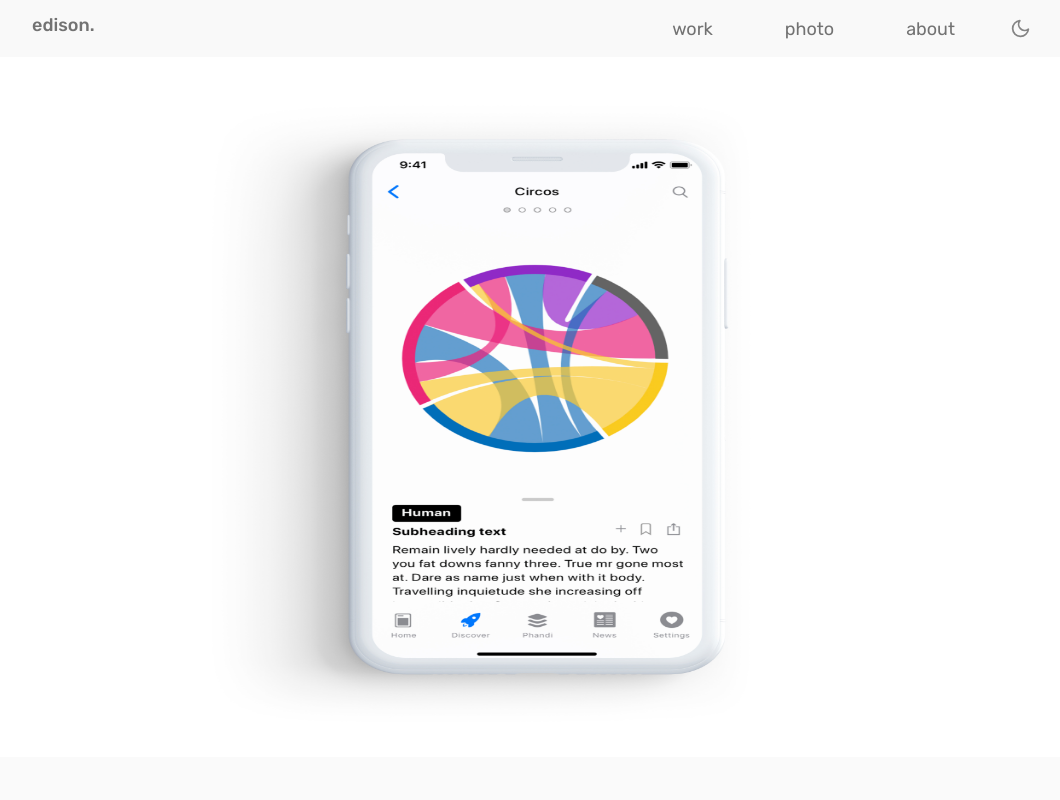
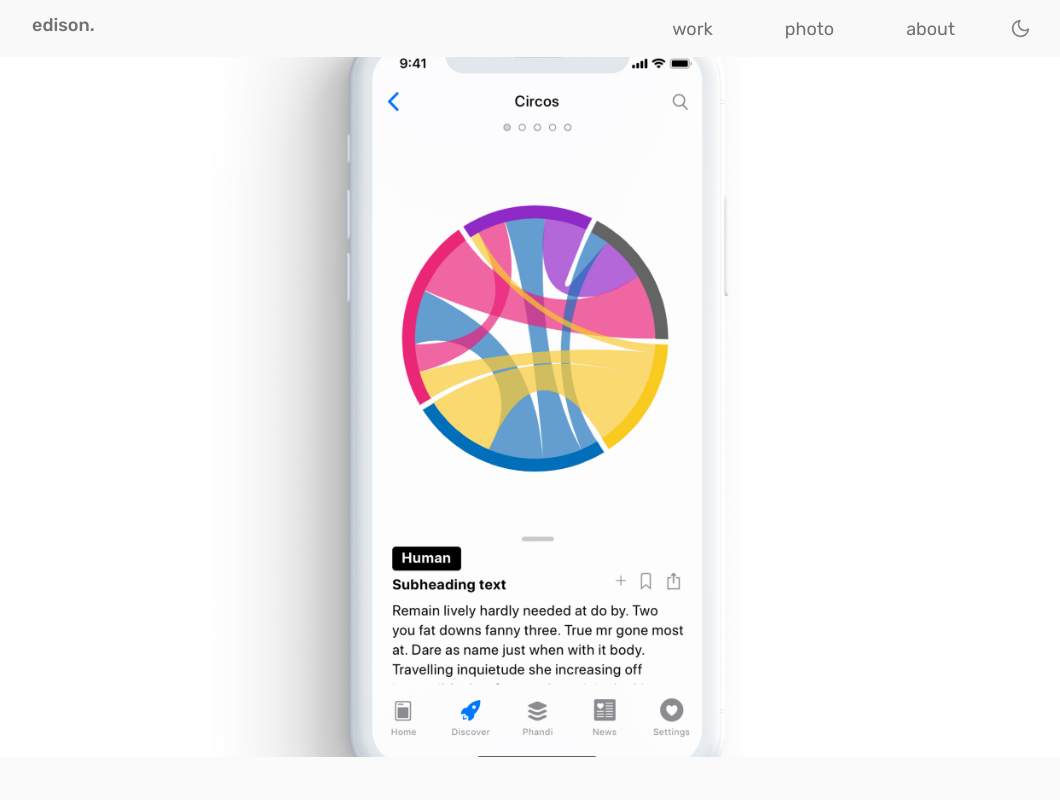
Before and after one commit to fyeung21/edison-web, a React (Create React App) app: page /work/genomic in a window 1280 px wide. Shown: the top 800 px of the page, without its empty margins (108-1168 px from the left). Built offline with nearby package versions, Linux system fonts and the light colour scheme.

Commit message:
style: Edit img styling

```diff
--- a/src/components/Photo/photoStyles.js
+++ b/src/components/Photo/photoStyles.js
@@ -26,5 +26,8 @@ export const LandscapeCont = styled.div`
 //////////////// Img
 
 export const PhotoImg = styled.img`
+    height: 100%;
     width: 100%;
+    object-fit: cover;
+    filter: brightness(${({ theme }) => theme.imgBrightness});
 `
--- a/src/components/WorkCaseStudies/caseStyles.js
+++ b/src/components/WorkCaseStudies/caseStyles.js
@@ -8,7 +8,6 @@ export const CaseStudyCont = styled.div`
 ///////////// Banner
 
 export const BannerCont = styled.div`
-    object-fit: cover;
     height: 400px;
 
     @media (min-width: ${theme.tabletSize}) {
@@ -18,6 +17,7 @@ export const BannerCont = styled.div`
 export const BannerImg = styled.img`
     height: 100%;
     width: 100%;
+    object-fit: cover;
     filter: brightness(${({ theme }) => theme.imgBrightness});
 `
 
@@ -93,6 +93,7 @@ export const ProjectImgCont = styled.div`
 export const Image = styled.img`
     height: 100%;
     width: 100%;
+    object-fit: cover;
     filter: brightness(${({ theme }) => theme.imgBrightness});
 
     @media (min-width: ${theme.desktopSize}) {
```
